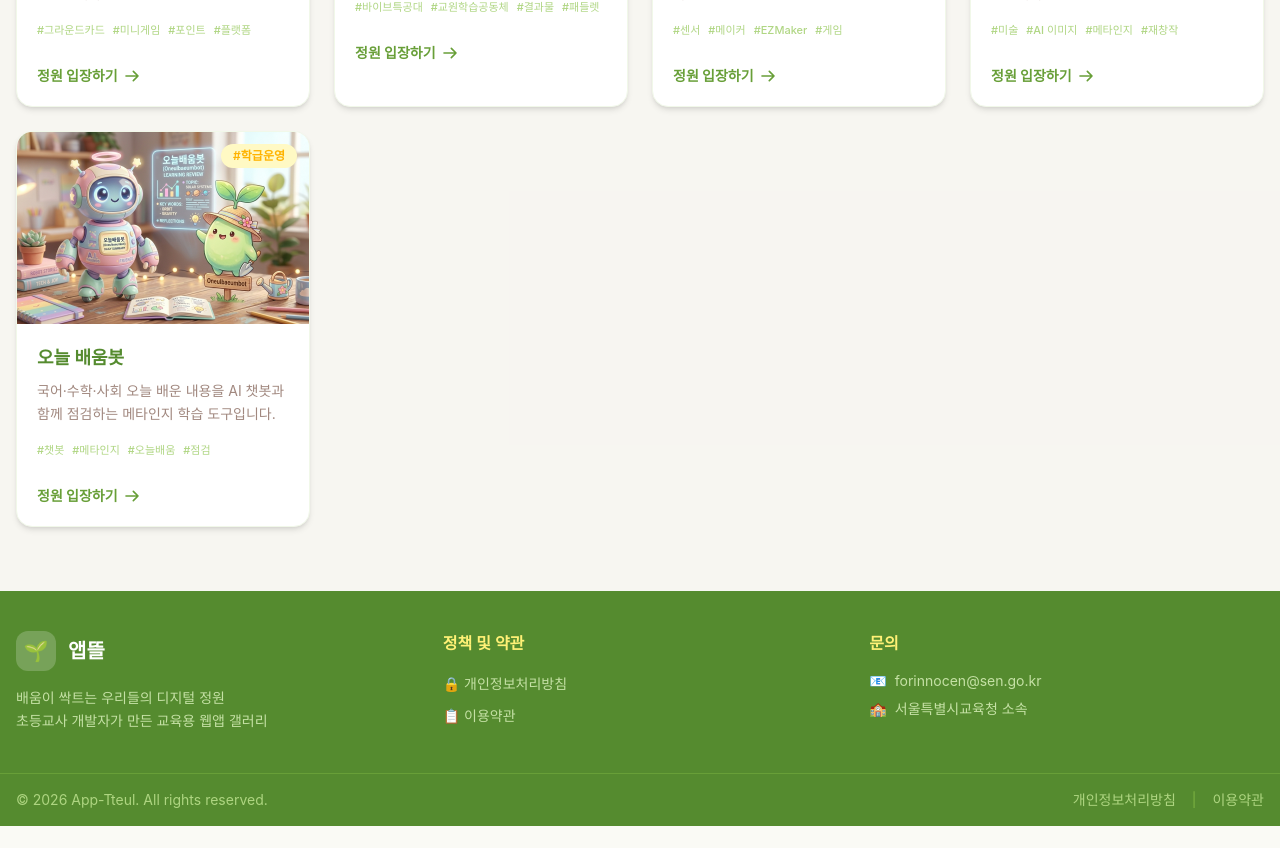
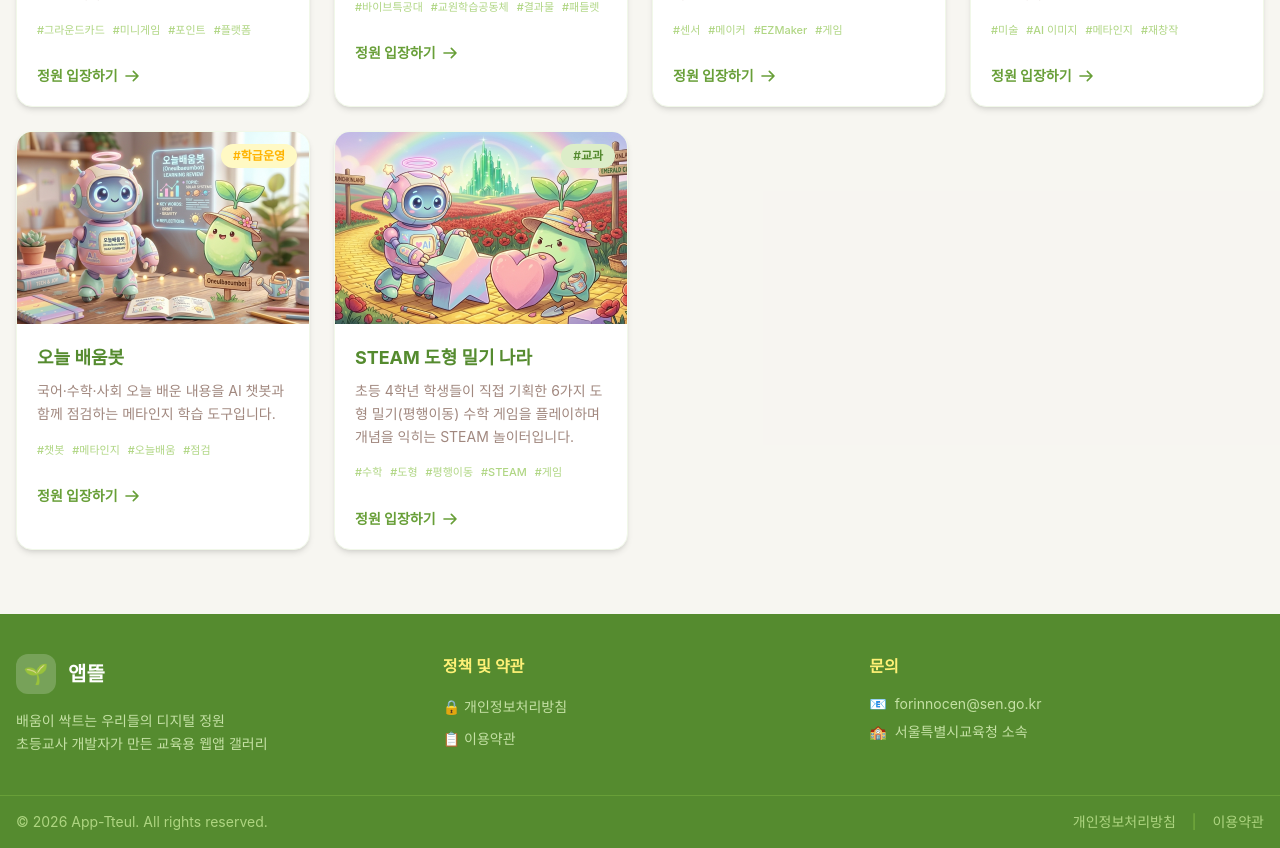
Before and after one commit to starrylifee/App-Tteul, a Next.js app: page / in a window 1280 px wide. Shown: the part 3620-4468 px from the top of the page. Before the commit the page ends 4446 px from the top, so only its background shows below. Built offline with nearby package versions, Linux system fonts and the light colour scheme.

Commit message:
feat: STEAM 도형 밀기 나라 앱 추가

```diff
--- a/src/app/page.tsx
+++ b/src/app/page.tsx
@@ -257,6 +257,16 @@ const apps: AppData[] = [
     category: "학급운영",
     tags: ["챗봇", "메타인지", "오늘배움", "점검"],
   },
+  {
+    id: 217,
+    title: "STEAM 도형 밀기 나라",
+    description:
+      "초등 4학년 학생들이 직접 기획한 6가지 도형 밀기(평행이동) 수학 게임을 플레이하며 개념을 익히는 STEAM 놀이터입니다.",
+    thumbnail: "/steam_push_thumbnail.png",
+    url: "https://steam-push.vercel.app/",
+    category: "교과",
+    tags: ["수학", "도형", "평행이동", "STEAM", "게임"],
+  },
 ];
 
 export default function Home() {
```
Also changed, not shown: public/steam_push_thumbnail.png (added).
